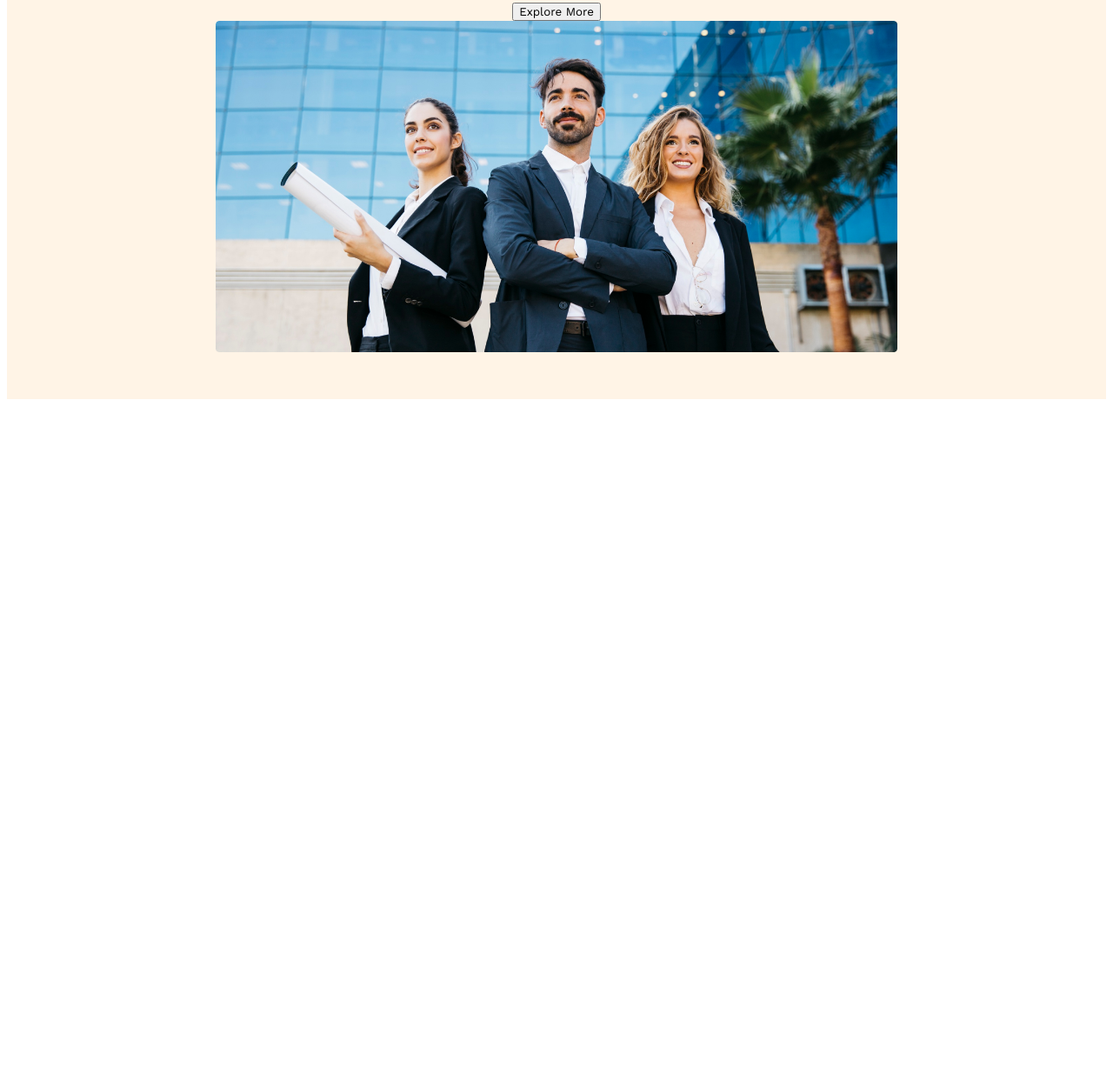
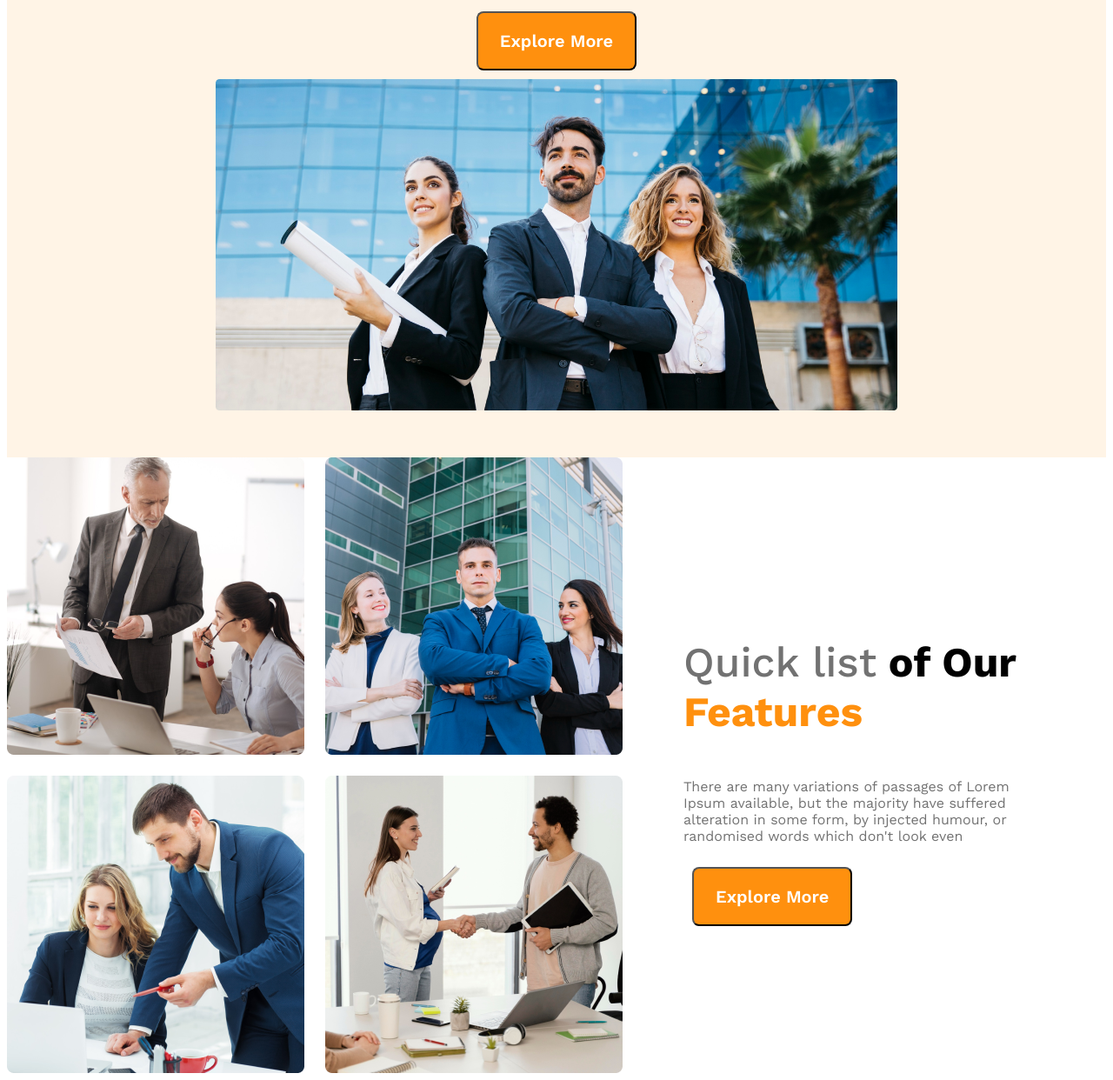
Before and after one commit to MohammadRubel98/Architects-Website, a plain HTML site: page index.html in a window 1280 px wide. Shown: the part 490-1732 px from the top of the page at 87% size. Before the commit the page ends 957 px from the top, so only its background shows below. Drawn offline with nearby package versions, Linux system fonts and the light colour scheme.

Commit message:
team section sesponsive

```diff
--- a/index.html
+++ b/index.html
@@ -20,8 +20,8 @@
         <div class="banner">
             <div class="banner-content">
                 <h1 class="banner-title">Brand New Group of Architects </h1>
-                <p class="banner-driscription">There are many variations of passages of Lorem Ipsum available, but the majority have suffered alteration in some form, by injected humour, or randomised words which don't look even</p>
-                <button class="">Explore More</button>
+                <p class="text-light-gray">There are many variations of passages of Lorem Ipsum available, but the majority have suffered alteration in some form, by injected humour, or randomised words which don't look even</p>
+                <button class="btn-praimary">Explore More</button>
             </div>
 
             <img src="images/banner.png" alt="">
@@ -30,6 +30,21 @@
 
     </header>
     <main>
+        <section class="teams-contaner">
+            <div class="teams-image-contaner">
+                <img src="images/team1.png" alt="">
+                <img src="images/team2.png" alt="">
+                <img src="images/team3.png" alt="">
+                <img src="images/team4.png" alt="">
+
+            </div>
+            <div class="teams-contant">
+                <h3 class="teams-title"> <span class="quick-list">Quick list</span> <span> of Our</span> <span class="text-features">Features</span></h3>
+                <p class="text-light-gray">There are many variations of passages of Lorem Ipsum available, but the majority have suffered alteration in some form, by injected humour, or randomised words which don't look even</p>
+                <button class="btn-praimary">Explore More</button>
+
+            </div>
+        </section>
 
     </main>
     <footer>
--- a/style.css
+++ b/style.css
@@ -3,6 +3,11 @@
 * {
     font-family: 'Open Sans', sans-serif;
     font-family: 'Work Sans', sans-serif;
+}
+.text-light-gray{
+    color: #727272;
+    font-size: 16px;
+    font-weight: 400;
 }
 header{
     background-color:rgba(255, 144, 14, 0.10);;
@@ -46,12 +51,9 @@ nav li a{
     font-weight: 700;
     color: #131313);
 }
-.banner-driscription{
-    color: #727272;
-    font-size: 16px;
-    font-weight: 400;
 
-}
+
+
 .btn-praimary{
     border-radius: 8px;
     background: #FF900E;
@@ -65,21 +67,71 @@ nav li a{
 .banner img{
     width: 100%;
 }
+
+ /* main styles */
+ main{
+    max-width: 1400px;
+    margin: 0 auto;
+ }
+ .teams-contaner{
+    display: flex;
+    align-items: center;
+}
+.teams-image-contaner{
+    display: grid;grid-template-columns: repeat(2,1fr);
+    gap: 1.5rem;
+
+}
+.teams-contant{
+    padding-left: 70px;
+    padding-right: 70px;
+}
+.teams-title{
+    font-size: 3rem;
+
+}
+.teams-title .quick-list{
+    color: #727272;
+    font-weight: 500;
+
+}
+.teams-title  .text-features{
+    color: #FF900E;
+    font-weight: 700;
+}
+.text-light-gray{
+    color: #727272;
+
+}
+
+
 /* responsive layout */
 /* mobile view */
 @media screen and (max-width:576px) {
     header{
         padding: 20px;
-        nav{
+    }
+        nav, .teams-contaner
+
+        {
             flex-direction: column;
         }
+        .teams-image-contaner{
+            grid-template-columns: 1fr;
+        }
+        .teams-contant{
+            padding-left: 70px;
+            padding-right: 70px;
+        }
     }
-}
 
+/* tablet view */
  @media screen and (min-width:576px) (max-width:960px) {
     header{
         padding: 50px;
-        nav{
+    }
+        nav, .teams-contaner
+        {
             flex-direction: column;
         }
     }
```
